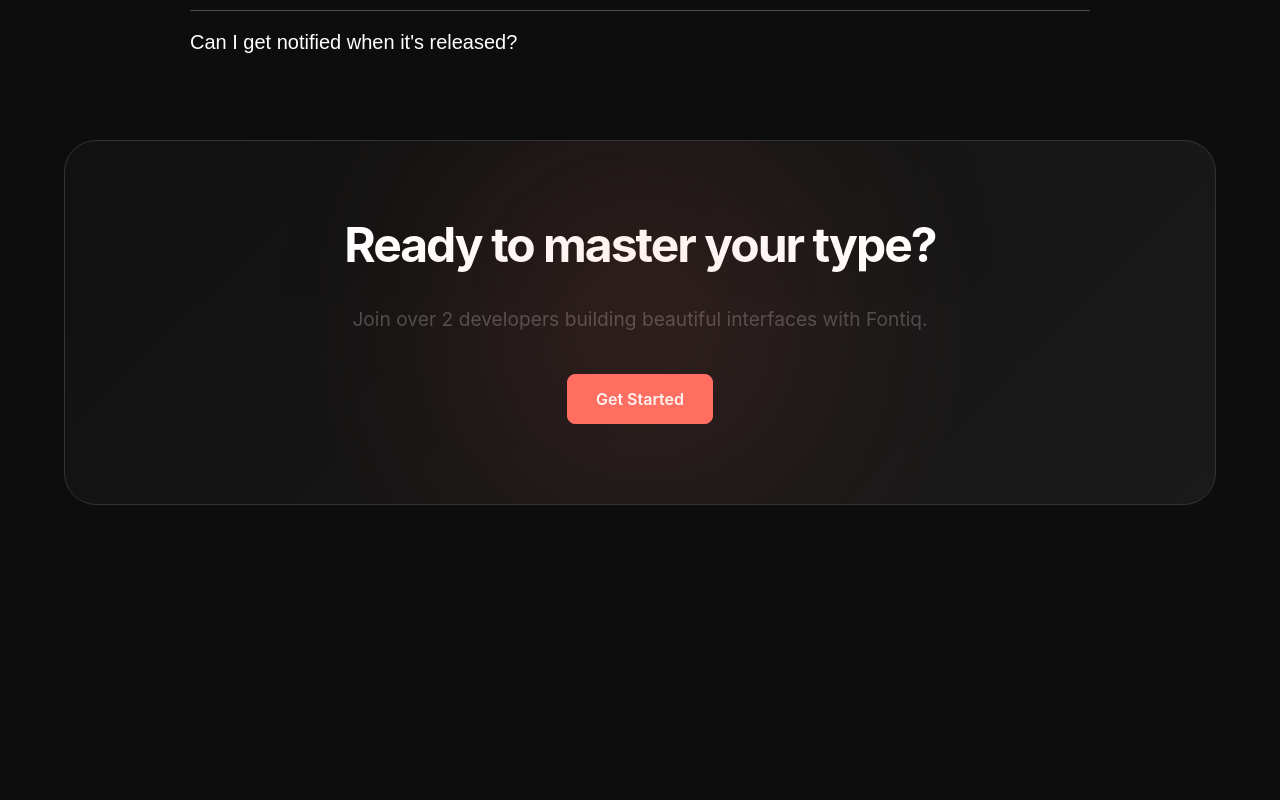
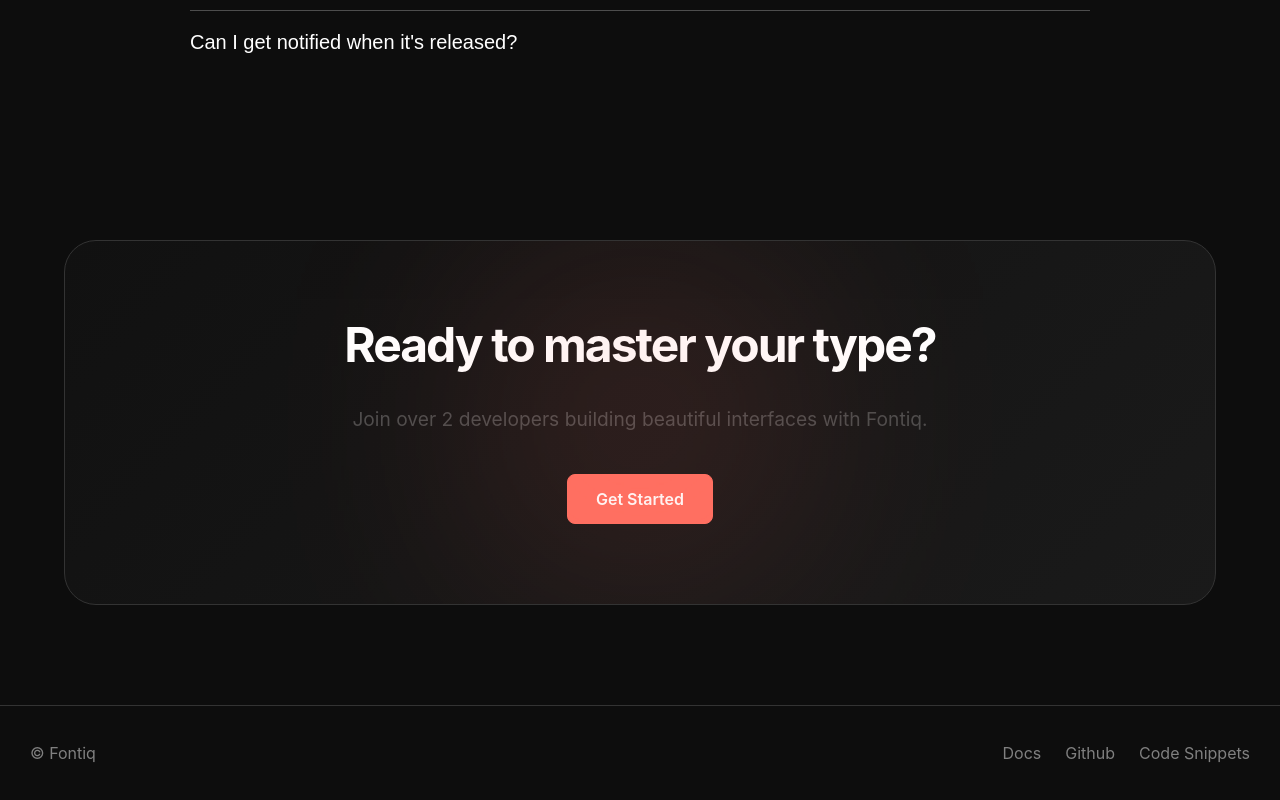
Before and after one commit to Johnson-Berisha/typography, a Next.js app: page /homepage-comingsoon in a window 1280 px wide. Shown: the part 2496-3296 px from the top of the page. Before the commit the page ends 3001 px from the top, so only its background shows below. Built offline with nearby package versions, Linux system fonts and the light colour scheme; no server answers.

Commit message:
made footer

```diff
--- a/src/app/homepage-comingsoon/page.js
+++ b/src/app/homepage-comingsoon/page.js
@@ -273,6 +273,14 @@
           </Link>
         </div>
       </section>
+      <footer>
+        <div className="copyright">&copy; Fontiq</div>
+        <div className="footer-links">
+          <Link href={"#"}>Docs</Link>
+          <Link href={"#"}>Github</Link>
+          <Link href={"#"}>Code Snippets</Link>
+        </div>
+      </footer>
     </div>
   );
 }
--- a/src/app/homepage-comingsoon/styles.css
+++ b/src/app/homepage-comingsoon/styles.css
@@ -555,7 +555,7 @@
 .final-cta {
   padding: 100px 0;
   max-width: 1200px;
-  margin: 0 auto;
+  margin: 100px auto;
   padding: 0 24px;
 }
 
@@ -597,3 +597,20 @@
   margin-bottom: 40px;
   font-size: 1.2rem;
 }
+
+/* footer */
+
+footer {
+  display: flex;
+  justify-content: space-between;
+  align-items: center;
+  padding: 35px 30px;
+  margin-top: 50px;
+  border-top: #333 solid 1px;
+  color: var(--gray50);
+}
+
+.footer-links {
+  display: flex;
+  gap: 24px;
+}
```
